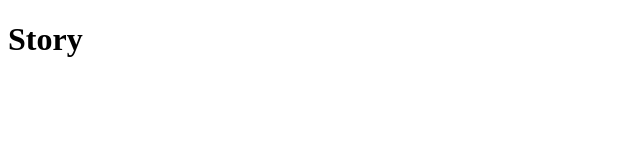
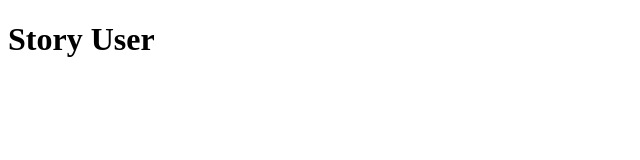
Before and after one commit to Kin-Doung/Todo_list, a plain HTML site: page story.html in a window 1280 px wide. Shown: the whole page, without its empty margins (0-640 px from the left). Drawn offline with Linux system fonts and the light colour scheme.

```diff
--- a/story.html
+++ b/story.html
@@ -6,6 +6,6 @@
     <title>Document</title>
 </head>
 <body>
-    <h1>Story</h1>
+    <h1>Story User</h1>
 </body>
 </html>
```
